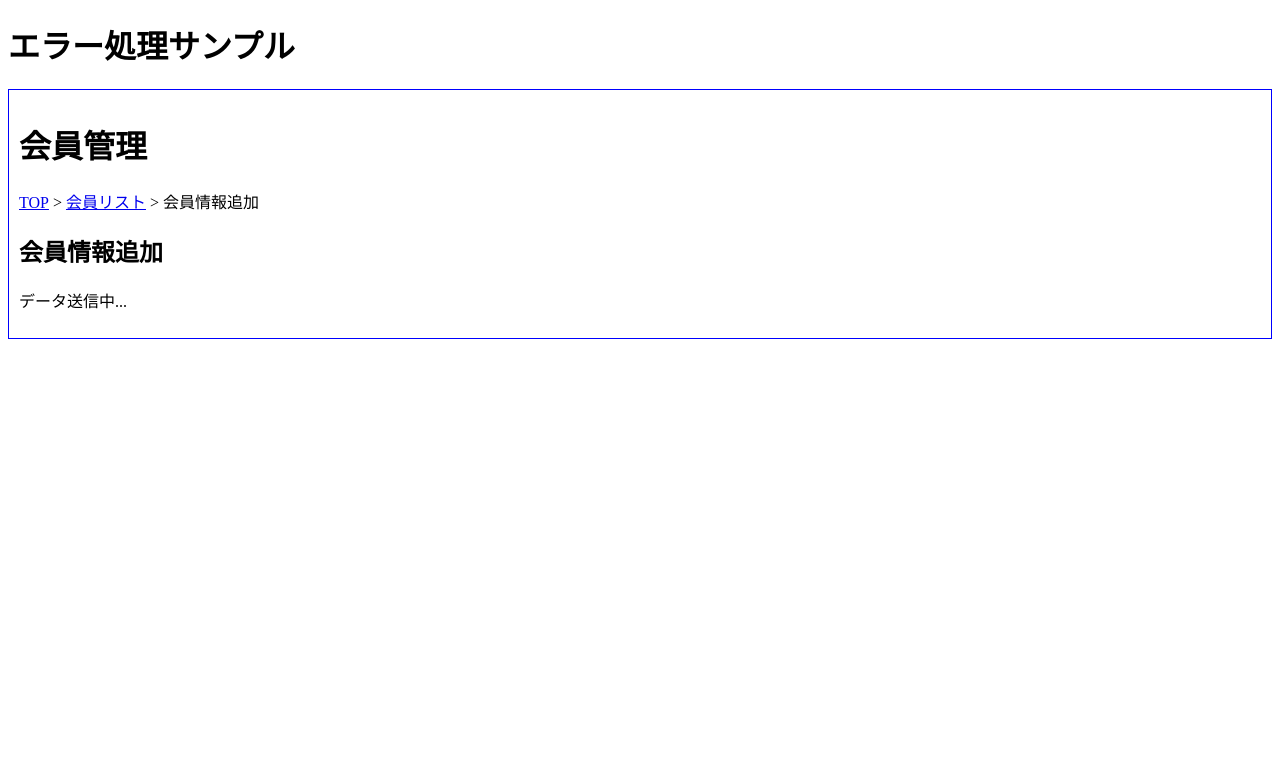
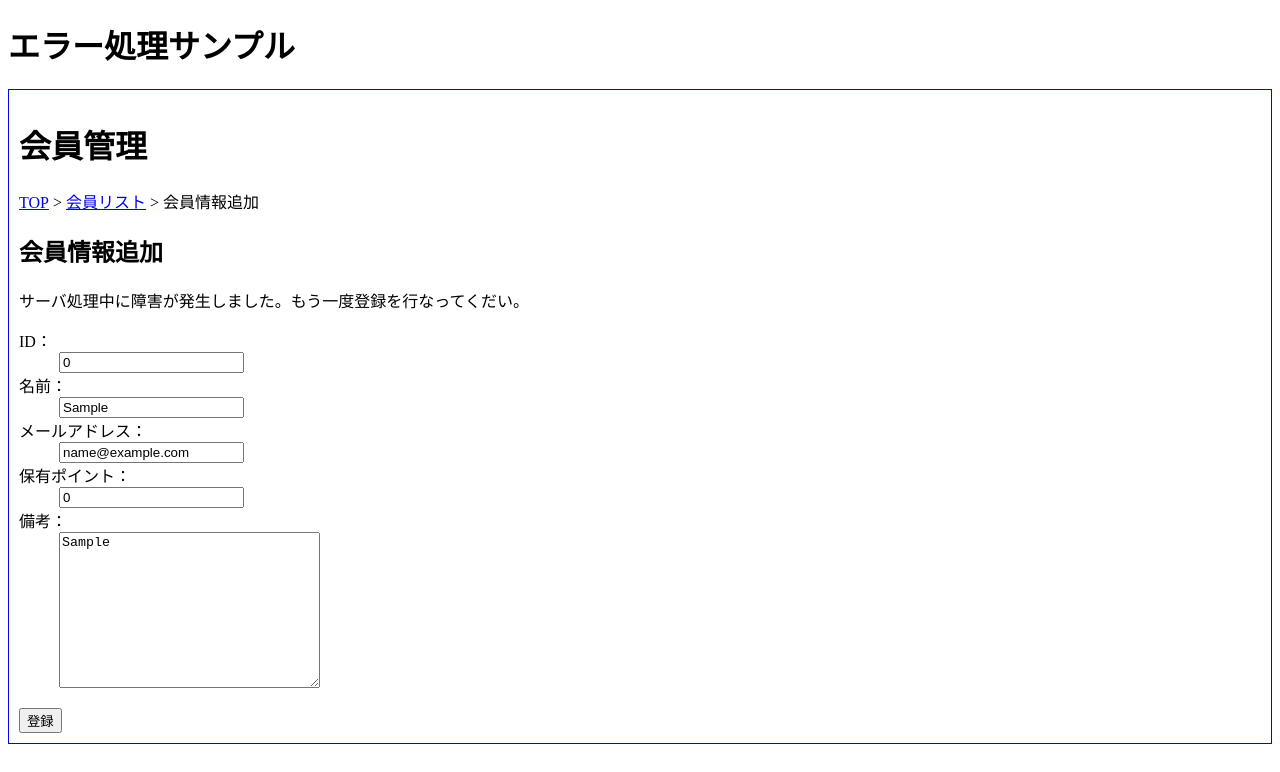
Before and after one commit to MikiyaYamaguchi/nuxt-practice-app, a Nuxt app: page /member/memberAdd in a window 1280 px wide. Both pictures are taken after typing "Sample", "name@example.com", "Sample" into the empty fields and a click on the button "登録". Shown: the top 772 px of the page. Built offline with nearby package versions, Linux system fonts and the light colour scheme; no server answers.

Commit message:
会員情報登録APIエンドポイントのエラー処理(サーバ側とクライアント側両方でエラー処理を記述)する手法について学習

```diff
--- a/app/pages/member/memberAdd.vue
+++ b/app/pages/member/memberAdd.vue
@@ -26,6 +26,7 @@ const member: Member = reactive({
 });
 //データ送信用のリアクティブ変数pendingの用意
 const pending = ref(false);
+const noServerError = ref(true);
 //会員登録エンドポイントの実行
 const onAdd = async () => {
   pending.value = true;
@@ -33,8 +34,15 @@ const onAdd = async () => {
     method: "POST",
     body: member,
   });
-  if (asyncData.data.value != null && asyncData.data.value.result == 1) {
+  if (
+    asyncData.error.value == null &&
+    asyncData.data.value != null &&
+    asyncData.data.value.result == 1
+  ) {
     router.push({ name: "member-memberList" });
+  } else {
+    pending.value = false;
+    noServerError.value = false;
   }
 };
 </script>
@@ -55,7 +63,12 @@ const onAdd = async () => {
     <h2>{{ PAGE_TITLE }}</h2>
     <p v-if="pending">データ送信中...</p>
     <template v-else>
-      <p>情報を追加し、登録ボタンをクリックしてください。</p>
+      <p v-if="noServerError">
+        情報を追加し、登録ボタンをクリックしてください。
+      </p>
+      <p v-else>
+        サーバ処理中に障害が発生しました。もう一度登録を行なってくだい。
+      </p>
       <form v-on:submit.prevent="onAdd">
         <dl>
           <dt>
```
